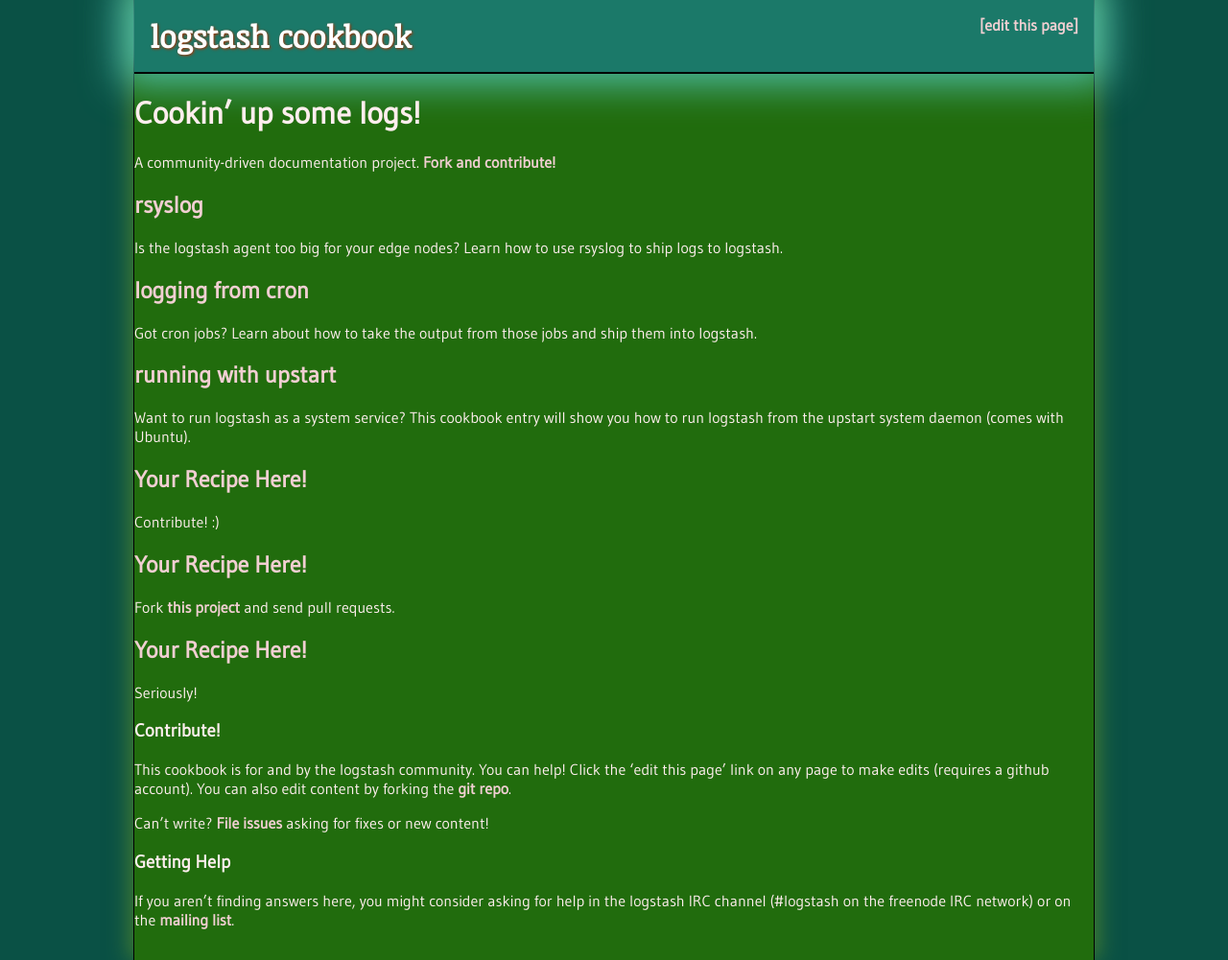
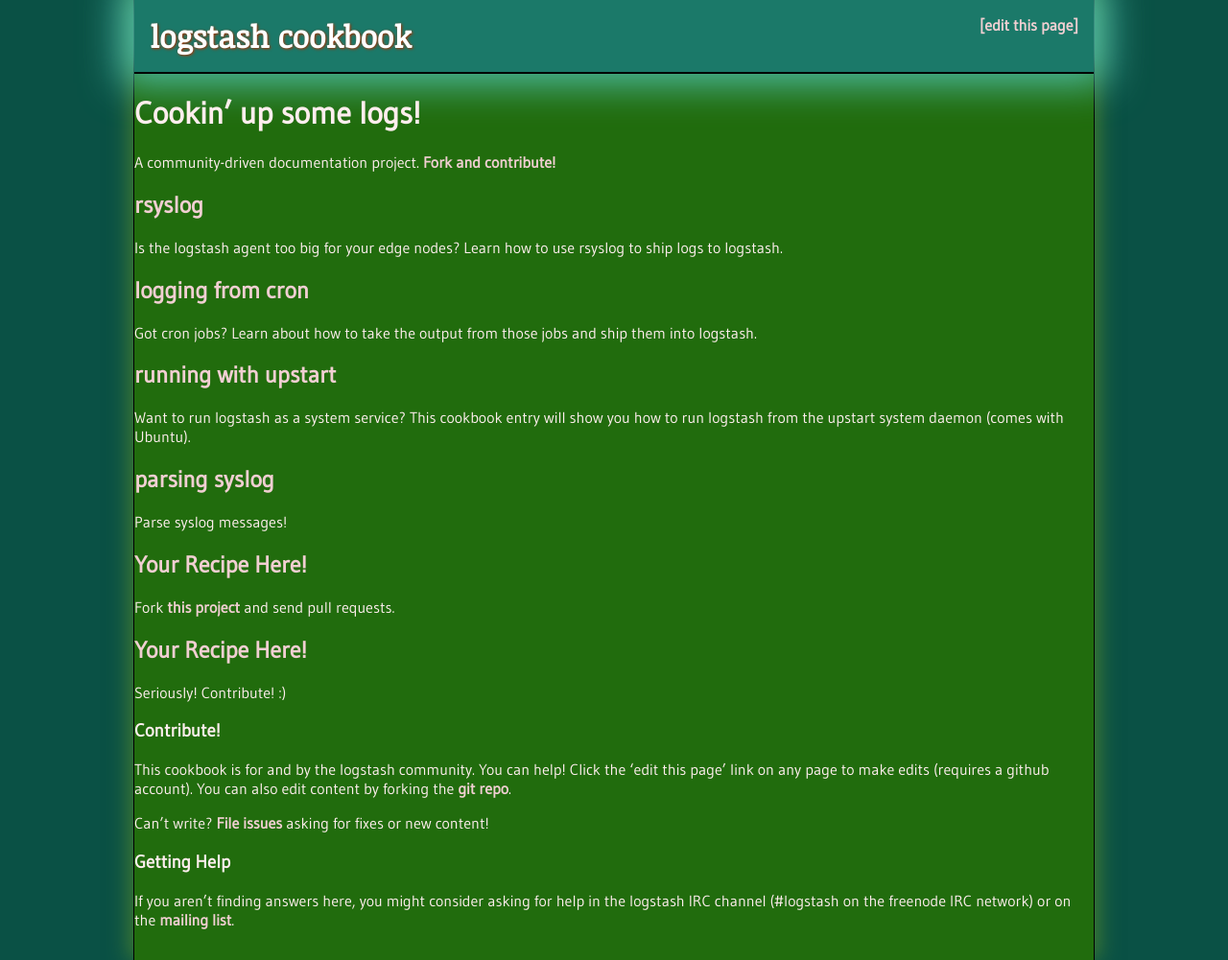
Before and after one commit to logstash/cookbook, a Jekyll site: the page built from index.md, in a window 1280 px wide. Shown: the whole page at 96% size. Built offline with Jekyll 4.4.1, drawn with Linux system fonts in a browser that asks for light colours; nearby versions of some CDN libraries; some web fonts are replaced.

Commit message:
Update gh-pages

```diff
--- a/index.md
+++ b/index.md
@@ -20,9 +20,9 @@
 Want to run logstash as a system service? This cookbook entry will show you how
 to run logstash from the upstart system daemon (comes with Ubuntu).
 
-## [Your Recipe Here!](https://github.com/logstash/cookbook)
+## [parsing syslog](recipes/syslog-pri)
 
-Contribute! :)
+Parse syslog messages!
 
 ## [Your Recipe Here!](https://github.com/logstash/cookbook)
 
```
Also changed, not shown: other parts of index.md (+1 -1 lines).
